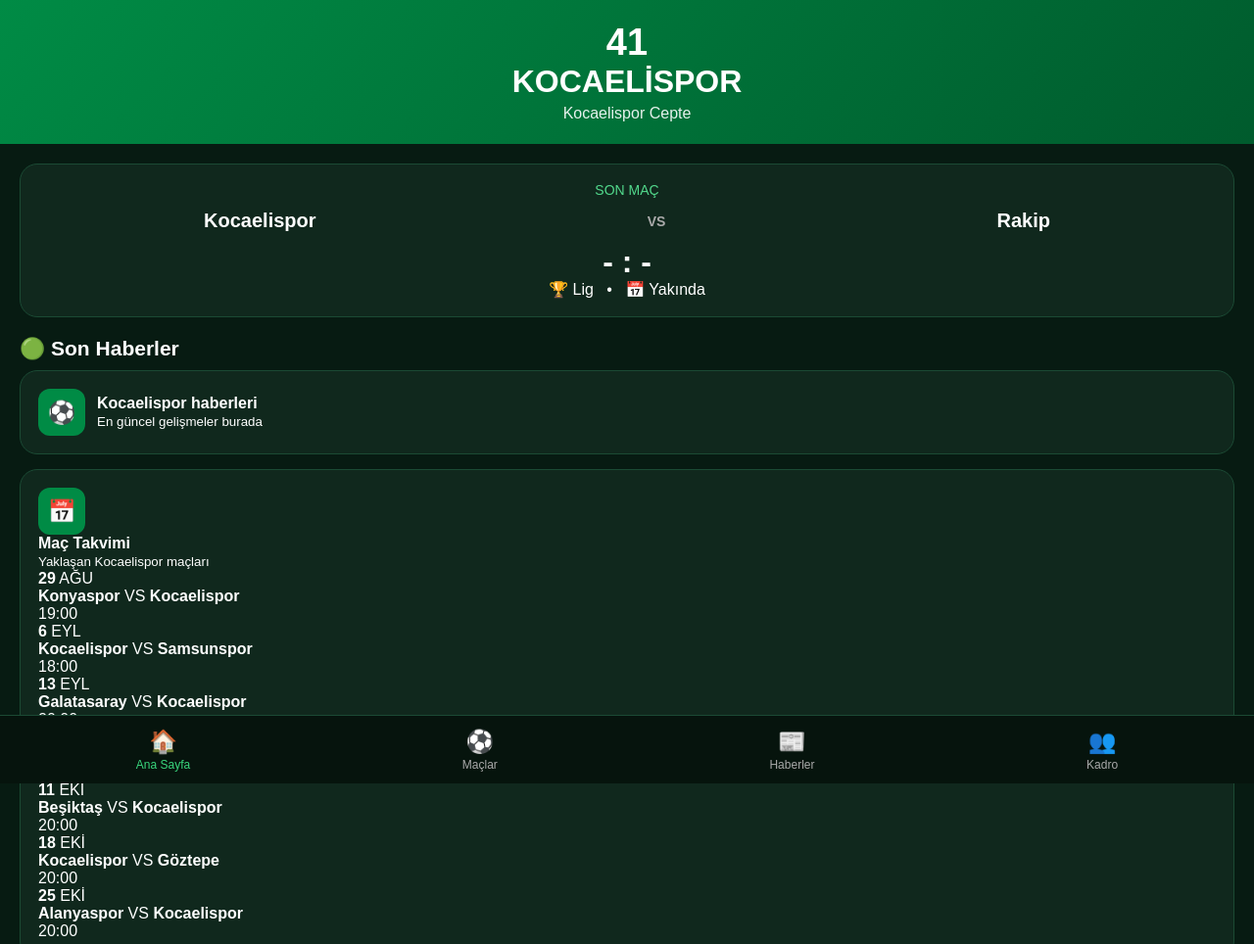
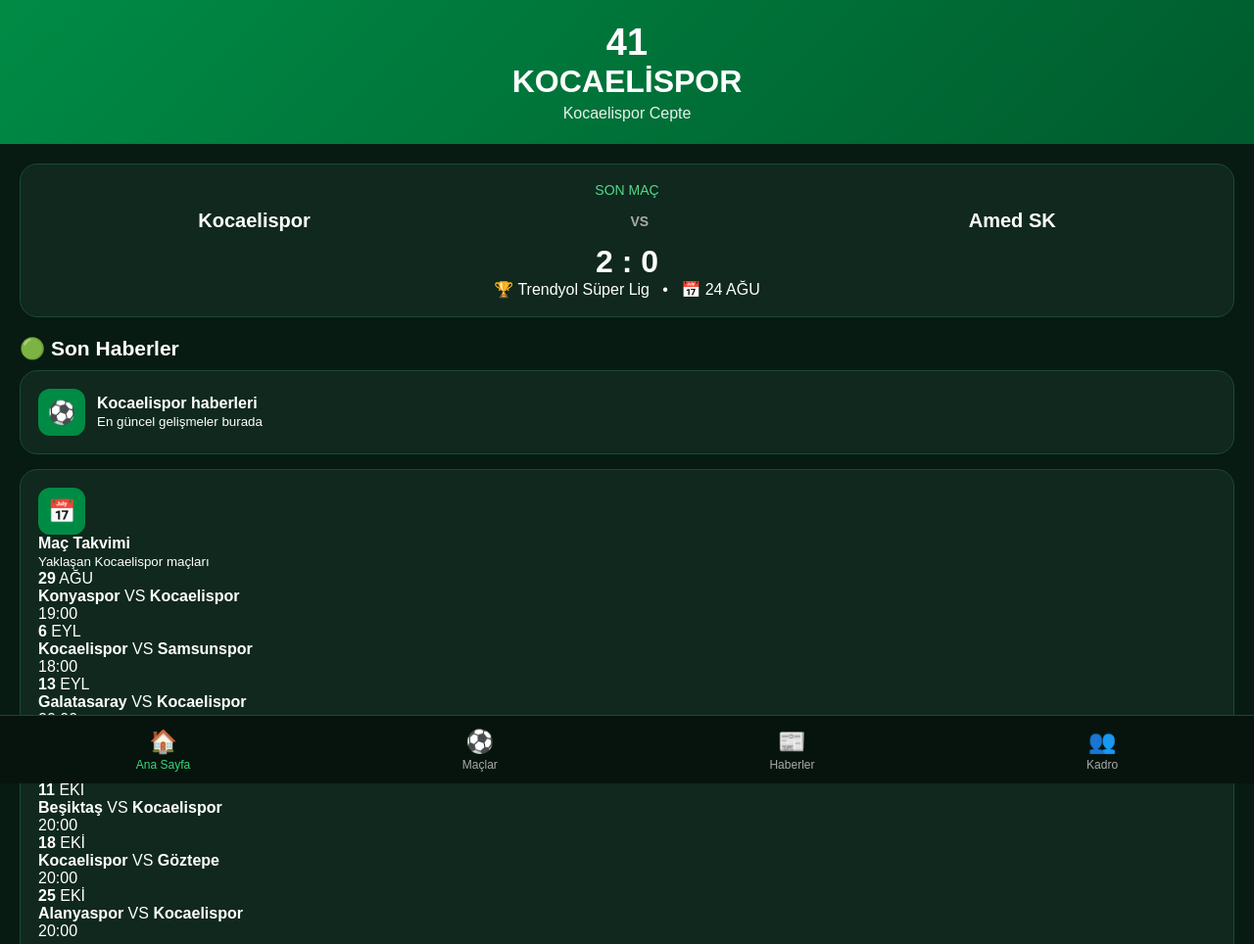
Before and after one commit to emrahgunay1981-hash/kocaeli-cepte-api, a plain HTML site: page sport.html in a window 1280 px wide. Shown: the top 964 px of the page at 98% size. Drawn offline with Linux system fonts and the light colour scheme.

Commit message:
Update sport.html

```diff
--- a/sport.html
+++ b/sport.html
@@ -286,6 +286,43 @@ background: #071b12;
                                                                                                                                                                                                                                                                                                                                                   </div>
                                                                                                                                                                                                                                                                                                                                                   </nav>
 <script>
+  // SON MAÇ
+const lastKocaelisporMatch = {
+  home: "Kocaelispor",
+  away: "Amed SK",
+  homeScore: 2,
+  awayScore: 0,
+  date: "24 AĞU",
+  competition: "Trendyol Süper Lig"
+};
+
+const lastMatchCard = document.querySelector(".next-match");
+
+if (lastMatchCard) {
+  const teams = lastMatchCard.querySelector(".teams");
+  const score = lastMatchCard.querySelector(".score");
+  const info = lastMatchCard.querySelector(".match-info");
+
+  if (teams) {
+    const teamNames = teams.querySelectorAll("span");
+
+    if (teamNames.length >= 3) {
+      teamNames[0].textContent = lastKocaelisporMatch.home;
+      teamNames[1].textContent = "VS";
+      teamNames[2].textContent = lastKocaelisporMatch.away;
+    }
+  }
+
+  if (score) {
+    score.textContent =
+      `${lastKocaelisporMatch.homeScore} : ${lastKocaelisporMatch.awayScore}`;
+  }
+
+  if (info) {
+    info.innerHTML =
+      `🏆 ${lastKocaelisporMatch.competition} &nbsp; • &nbsp; 📅 ${lastKocaelisporMatch.date}`;
+  }
+}
 const kocaelisporFixtures = [
   ["29 AĞU", "Konyaspor", "Kocaelispor", "19:00"],
   ["6 EYL", "Kocaelispor", "Samsunspor", "18:00"],
```
